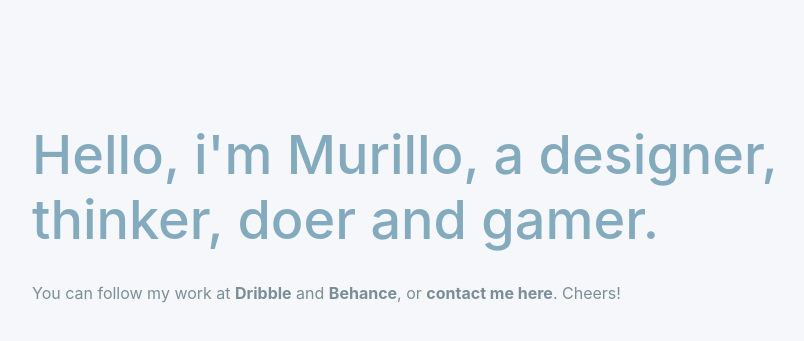
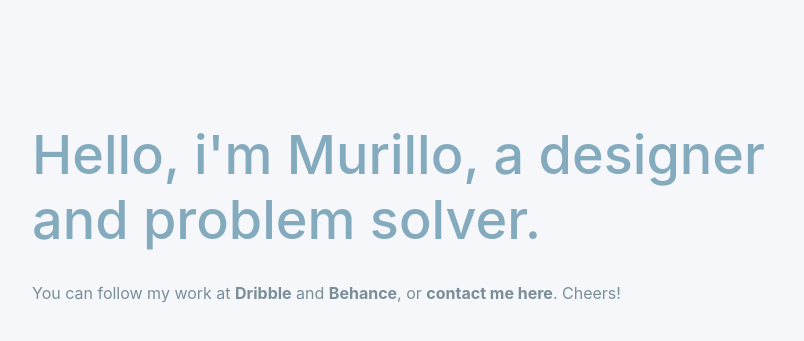
Before and after one commit to murillovp/murillovp.github.io, a plain HTML site: page index.html in a window 1280 px wide. Shown: the part 37-378 px from the top of the page, without its empty margins (136-940 px from the left). Drawn offline with nearby package versions, Linux system fonts and the light colour scheme.

Commit message:
Corrects title description

```diff
--- a/index.html
+++ b/index.html
@@ -14,7 +14,7 @@
   </head>
   <body class="bg-color container">
 
-    <h1 class="title">Hello, i'm Murillo, a designer,<br>thinker, doer and gamer.</h1>
+    <h1 class="title">Hello, i'm Murillo, a designer<br>and problem solver.</h1>
 
     <p>You can follow my work at <a class="links" href="https://dribbble.com/murillovp">Dribble</a> and <a class="links" href="https://www.behance.net/murillovp">Behance</a>, or <a class="links" href="murillovp90@gmail.com">contact me here</a>. Cheers!</p>
 
```
